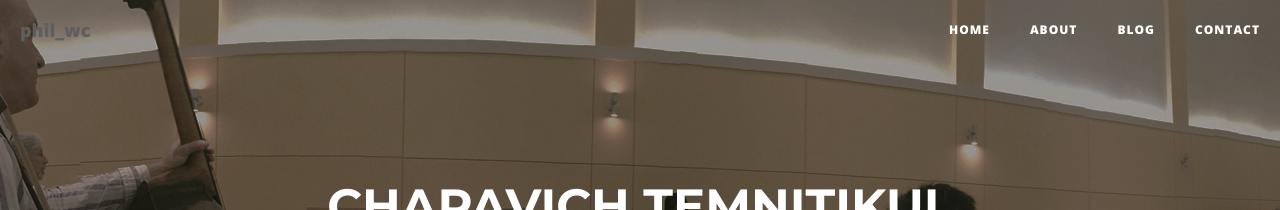
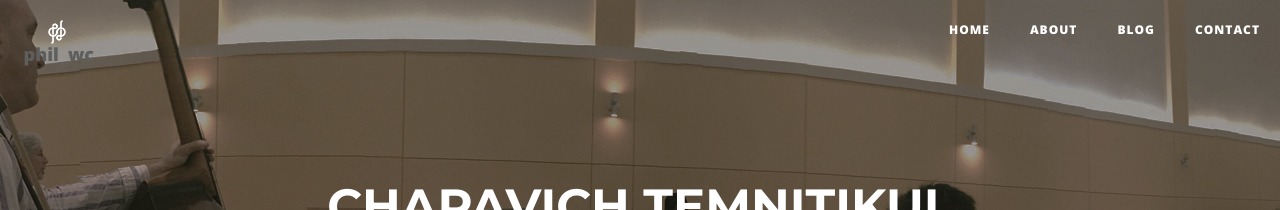
Before and after one commit to phil-wc/phil-wc.github.io, a Jekyll site: the page built from index.html, in a window 1280 px wide. Shown: the top 210 px of the page. Built offline with Jekyll 4.4.1, drawn with Linux system fonts in a browser that asks for light colours; nearby versions of some CDN libraries; the list of posts is cut into pages by our own code.

Commit message:
added icons on navigation

```diff
--- a/_includes/commons/nav.html
+++ b/_includes/commons/nav.html
@@ -9,7 +9,7 @@
         <span class="icon-bar"></span>
         <span class="icon-bar"></span>
       </button>
-      <a class="navbar-brand" href="{{ site.baseurl }}/">{{ site.author.artist_name }}</a>
+      <a class="navbar-brand" href="{{ site.baseurl }}/"><img class="center-block" src="/assets/img/logo.png" alt="Logo" width="20" height="20">&thinsp;<span>{{ site.author.artist_name }}</span></a>
     </div>
 
     <!-- Collect the nav links, forms, and other content for toggling -->
--- a/_sass/components/navigation.sass
+++ b/_sass/components/navigation.sass
@@ -9,6 +9,9 @@
 
   .navbar-brand
     font-weight: $navbar-font-weight
+
+    *
+      display: inline-block
 
   .nav
     li
```
